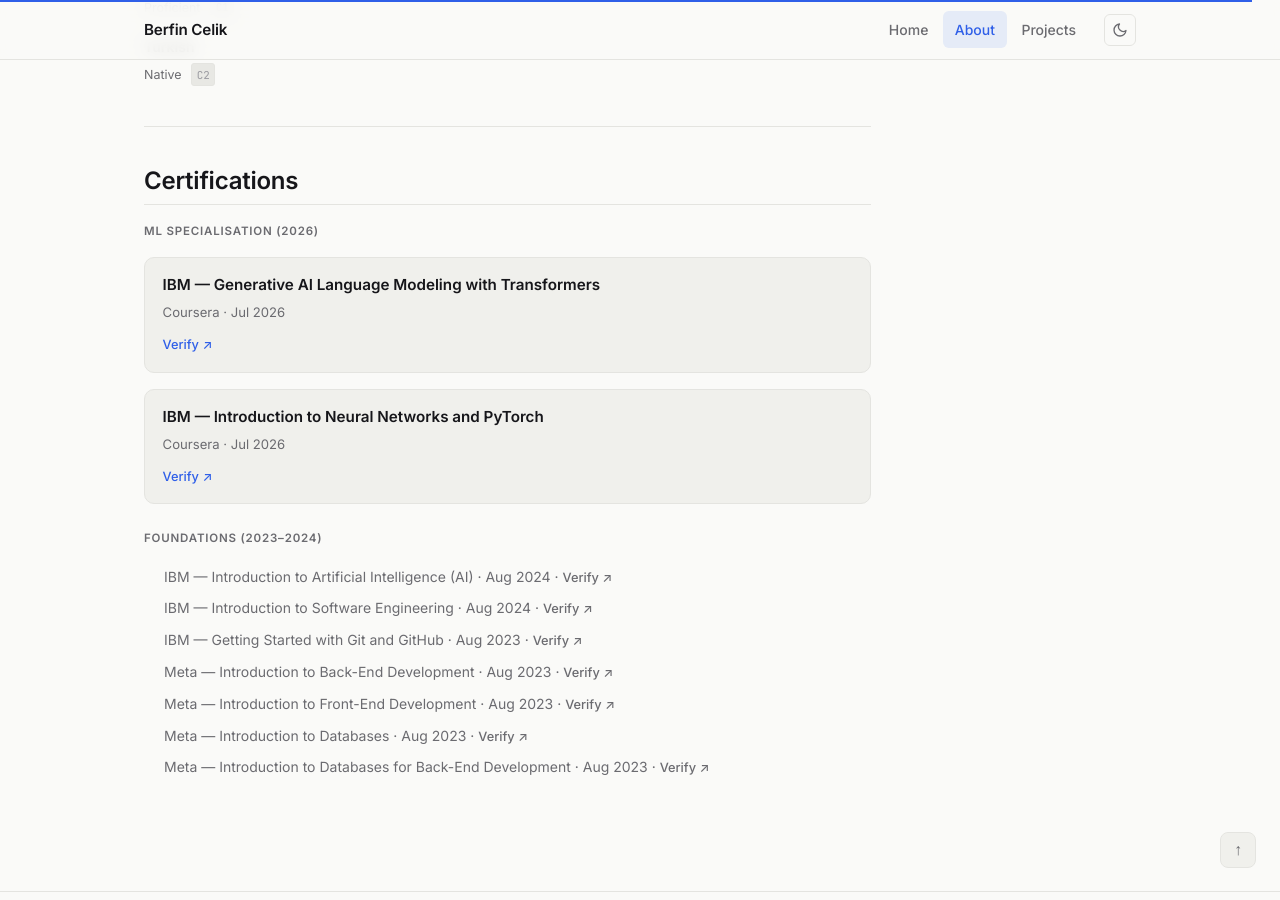
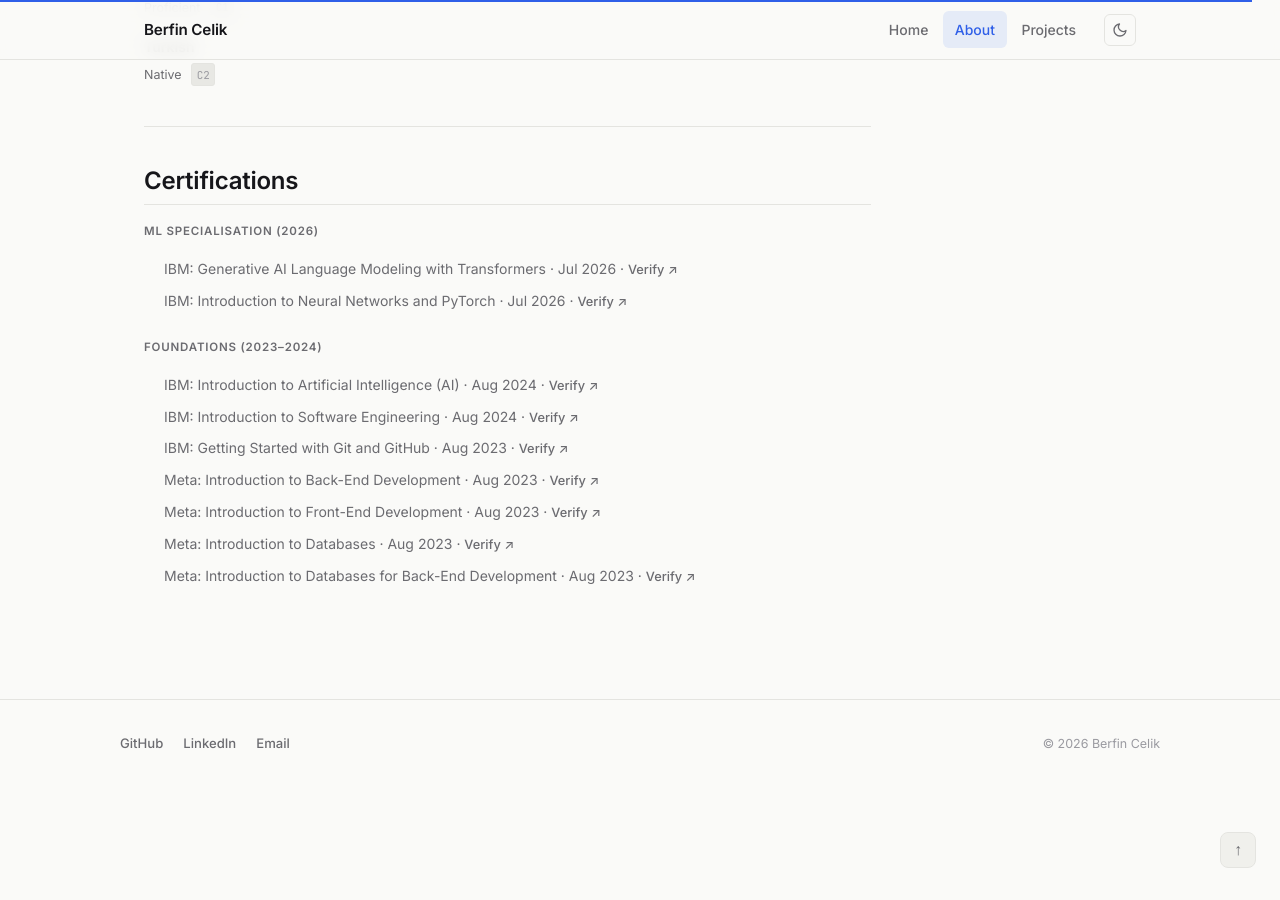
Before and after one commit to berfinito/berfinito.github.io, a Jekyll site: the page built from about.md, in a window 1280 px wide and 900 px high, scrolled down 3501 px. Built offline with Jekyll 4.4.1, drawn with Linux system fonts in a browser that asks for light colours; after the commit the page ends 4288 px from its top, so only the background shows below that; some of the changed text lies outside the part shown.

Commit message:
Certifications: uniform compact row style for all 9 certs
Removed the two large cert-entry cards for the IBM ML Specialisation;
all 9 certificates now use the same compact list format (issuer: course
title, date, Verify link), grouped under their existing section labels.

```diff
--- a/about.md
+++ b/about.md
@@ -86,7 +86,7 @@ permalink: /about/
       <p class="timeline-desc">
         Focused on machine learning, deep learning, and NLP. Dissertation on
         multidialectal knowledge extraction using transformer-based ASR and
-        graph-based QA pipelines — applied to low-resource Kurdish and Zaza dialects.
+        graph-based QA pipelines, applied to low-resource Kurdish and Zaza dialects.
         <a href="https://drive.google.com/file/d/101f6homY0t8RSTQa8xnR7OxRQUSyPWfD/view" target="_blank" rel="noopener">Read the dissertation (PDF)</a>
       </p>
     </div>
@@ -307,27 +307,19 @@ permalink: /about/
 
 <p class="cert-section-label">ML Specialisation (2026)</p>
 
-<div class="cert-block">
-  <div class="cert-entry">
-    <div class="cert-title">IBM — Generative AI Language Modeling with Transformers</div>
-    <div class="cert-issuer">Coursera · Jul 2026</div>
-    <a href="https://coursera.org/verify/CLOUK490VF4L" target="_blank" rel="noopener" class="cert-verify">Verify ↗</a>
-  </div>
-  <div class="cert-entry">
-    <div class="cert-title">IBM — Introduction to Neural Networks and PyTorch</div>
-    <div class="cert-issuer">Coursera · Jul 2026</div>
-    <a href="https://coursera.org/verify/WKAQD4LAZB1Q" target="_blank" rel="noopener" class="cert-verify">Verify ↗</a>
-  </div>
-</div>
+<ul class="cert-list-simple">
+  <li>IBM: Generative AI Language Modeling with Transformers · Jul 2026 · <a href="https://coursera.org/verify/CLOUK490VF4L" target="_blank" rel="noopener">Verify ↗</a></li>
+  <li>IBM: Introduction to Neural Networks and PyTorch · Jul 2026 · <a href="https://coursera.org/verify/WKAQD4LAZB1Q" target="_blank" rel="noopener">Verify ↗</a></li>
+</ul>
 
 <p class="cert-section-label" style="margin-top:1.5rem;">Foundations (2023–2024)</p>
 
 <ul class="cert-list-simple">
-  <li>IBM — Introduction to Artificial Intelligence (AI) · Aug 2024 · <a href="https://coursera.org/verify/0EX6GPBWPMFF" target="_blank" rel="noopener">Verify ↗</a></li>
-  <li>IBM — Introduction to Software Engineering · Aug 2024 · <a href="https://coursera.org/verify/QA24L68WR9WV" target="_blank" rel="noopener">Verify ↗</a></li>
-  <li>IBM — Getting Started with Git and GitHub · Aug 2023 · <a href="https://coursera.org/verify/74S52WHGE4DN" target="_blank" rel="noopener">Verify ↗</a></li>
-  <li>Meta — Introduction to Back-End Development · Aug 2023 · <a href="https://coursera.org/verify/5QJJJUGN43UN" target="_blank" rel="noopener">Verify ↗</a></li>
-  <li>Meta — Introduction to Front-End Development · Aug 2023 · <a href="https://coursera.org/verify/BHN4FKF9XV5Y" target="_blank" rel="noopener">Verify ↗</a></li>
-  <li>Meta — Introduction to Databases · Aug 2023 · <a href="https://coursera.org/verify/45RVRDUAZP5Q" target="_blank" rel="noopener">Verify ↗</a></li>
-  <li>Meta — Introduction to Databases for Back-End Development · Aug 2023 · <a href="https://coursera.org/verify/M2356MX48GB3" target="_blank" rel="noopener">Verify ↗</a></li>
+  <li>IBM: Introduction to Artificial Intelligence (AI) · Aug 2024 · <a href="https://coursera.org/verify/0EX6GPBWPMFF" target="_blank" rel="noopener">Verify ↗</a></li>
+  <li>IBM: Introduction to Software Engineering · Aug 2024 · <a href="https://coursera.org/verify/QA24L68WR9WV" target="_blank" rel="noopener">Verify ↗</a></li>
+  <li>IBM: Getting Started with Git and GitHub · Aug 2023 · <a href="https://coursera.org/verify/74S52WHGE4DN" target="_blank" rel="noopener">Verify ↗</a></li>
+  <li>Meta: Introduction to Back-End Development · Aug 2023 · <a href="https://coursera.org/verify/5QJJJUGN43UN" target="_blank" rel="noopener">Verify ↗</a></li>
+  <li>Meta: Introduction to Front-End Development · Aug 2023 · <a href="https://coursera.org/verify/BHN4FKF9XV5Y" target="_blank" rel="noopener">Verify ↗</a></li>
+  <li>Meta: Introduction to Databases · Aug 2023 · <a href="https://coursera.org/verify/45RVRDUAZP5Q" target="_blank" rel="noopener">Verify ↗</a></li>
+  <li>Meta: Introduction to Databases for Back-End Development · Aug 2023 · <a href="https://coursera.org/verify/M2356MX48GB3" target="_blank" rel="noopener">Verify ↗</a></li>
 </ul>
```
